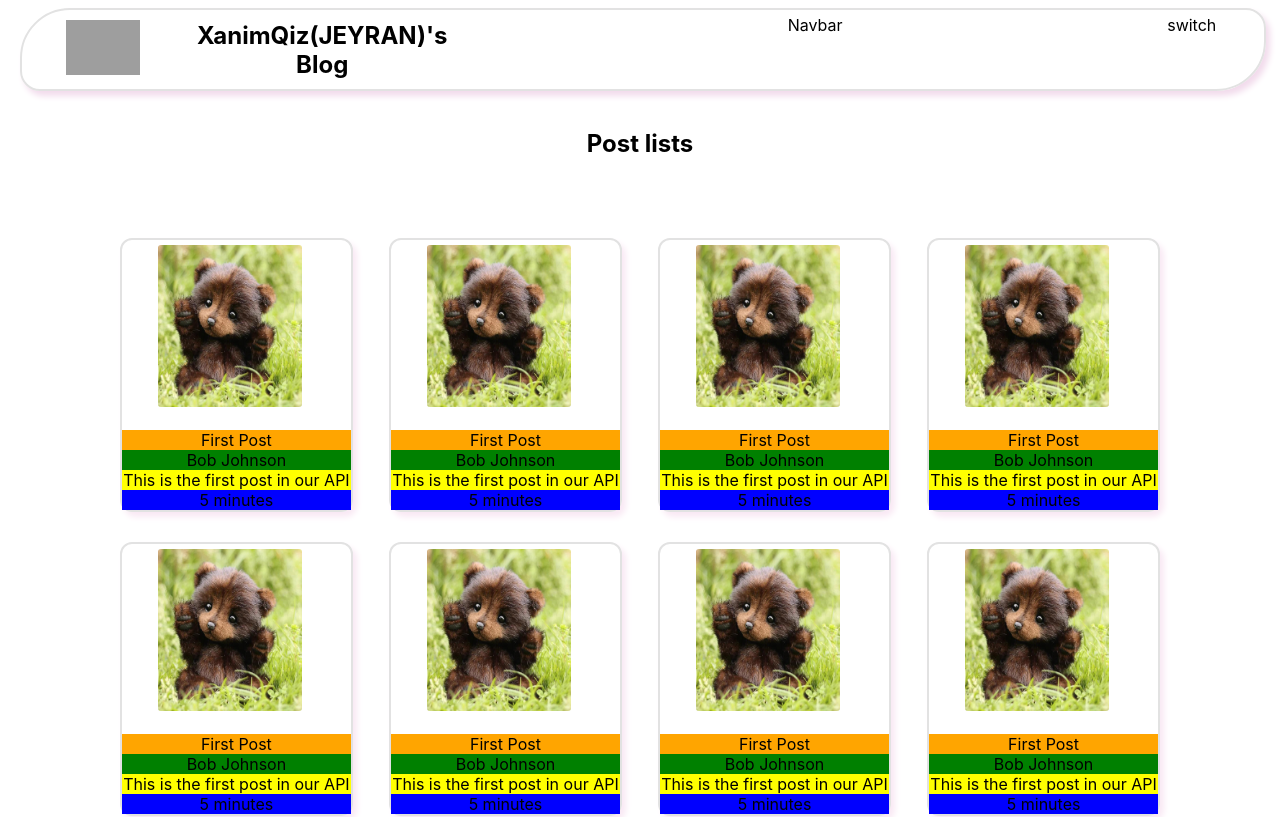
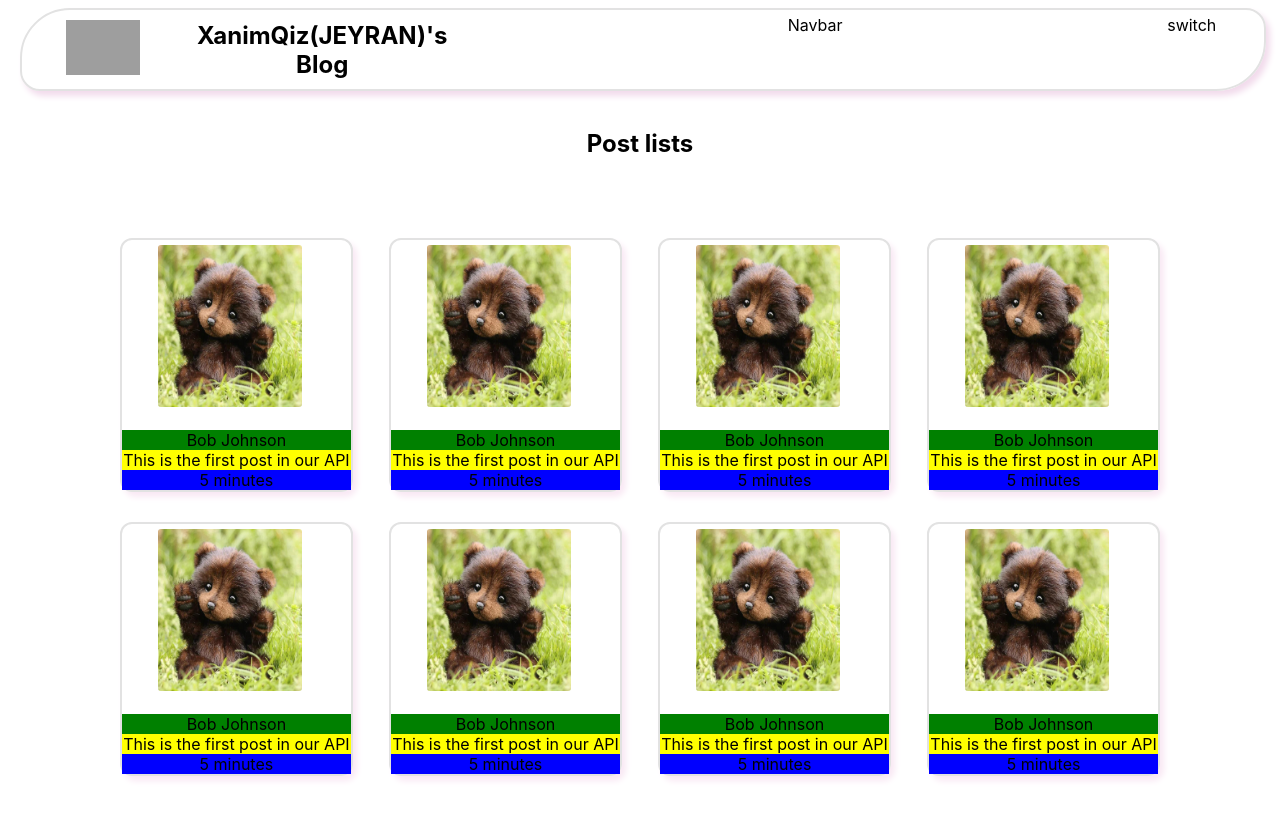
Before and after one commit to zahraRostami1999/blog-app, a React (Create React App) app: page / in a window 1280 px wide. Shown: the top 817 px of the page. Built offline with nearby package versions, Linux system fonts and the light colour scheme; grey boxes are pictures that could not be loaded.

Commit message:
add contetn.title to Post with props: pass title

```diff
--- a/src/Components/post/Post.jsx
+++ b/src/Components/post/Post.jsx
@@ -8,7 +8,7 @@ function Post(props) {
       <div className={styled.postImg}>{props.content.cover}
         <img src={cover1} alt="cover" />
       </div>
-      <div className={styled.postTitle}>First Post</div>
+      <div className={styled.postTitle}>{props.content.title}</div>
       <div className={styled.postAuthor}>Bob Johnson</div>
       <div className={styled.postContent}>This is the first post in our API</div>
       <div className={styled.postTime}>5 minutes</div>
```
